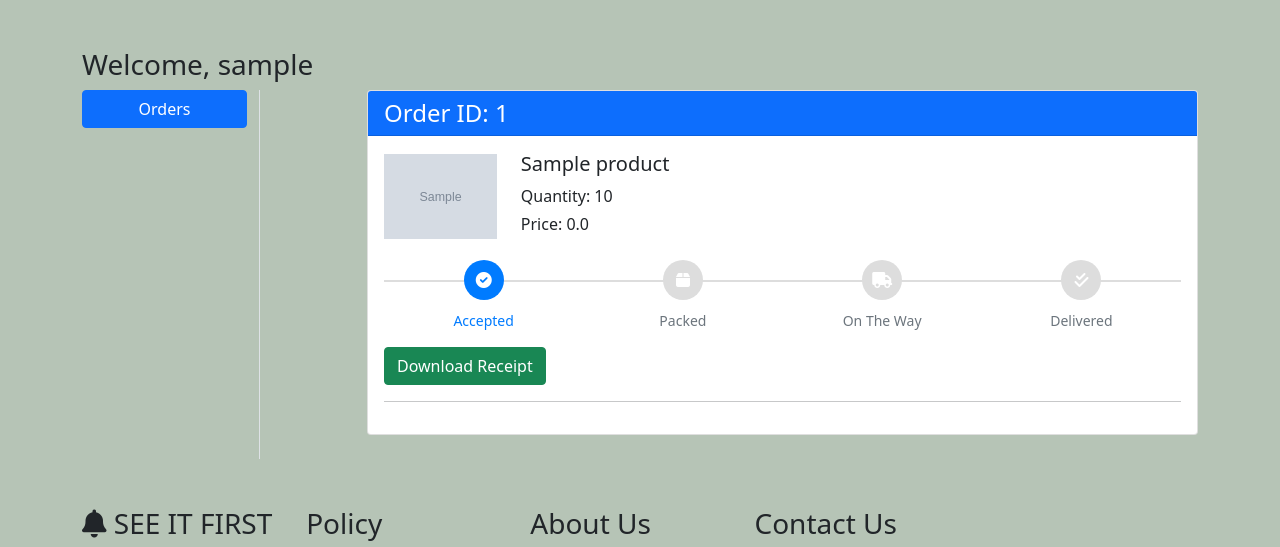
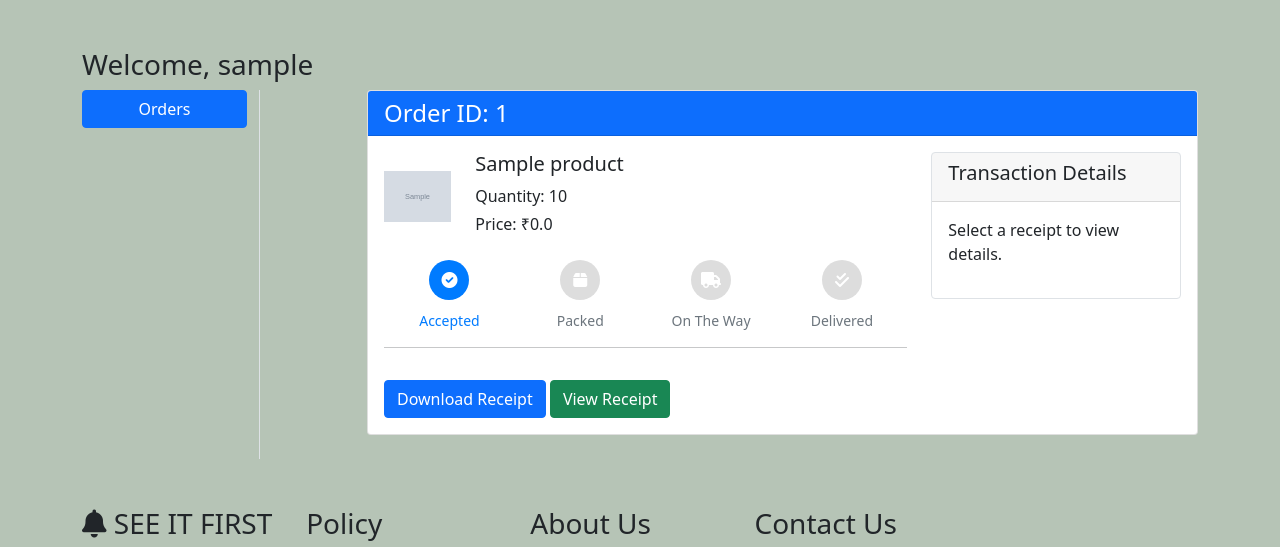
Before and after one commit to w7Ali/VastarCollection, a Django app: page /orders/ in a window 1280 px wide. Shown: the part 62-609 px from the top of the page. Run offline with Django 5.2, Linux system fonts and the light colour scheme; a user stored in the database is signed in; tables that the repository leaves empty hold one stand-in row (values such as "Sample post"); grey boxes marked "Sample" are stand-in pictures; some libraries are stand-ins or nearby versions.

Commit message:
Completed

```diff
--- a/app/admin.py
+++ b/app/admin.py
@@ -41,12 +41,6 @@ class AddressModelAdmin(ModelAdmin):
     ]
     search_fields = ["full_name", "city", "zipcode"]
     list_filter = ["state", "city", "is_active"]
-
-
-# @admin.register(Receipt)
-# class ReceiptModelAdmin(ModelAdmin):
-#     list_display = [field.name for field in Receipt._meta.fields]
-
 
 @admin.register(Product)
 class ProductModelAdmin(ModelAdmin):
--- a/app/templates/app/cart/orders.html
+++ b/app/templates/app/cart/orders.html
@@ -25,6 +25,8 @@
                     <h4 class="card-title mb-0">Order ID: {{ order_group.grouper }}</h4>
                 </div>
                 <div class="card-body">
+                    <div class="row">
+                        <div class="col-sm-8">
                             {% for op in order_group.list %}
                             <div class="row mb-3 align-items-center">
                                 <div class="col-sm-2">
@@ -33,7 +35,7 @@
                                 <div class="col-sm-7">
                                     <h5 class="card-text">{{ op.product.title }}</h5>
                                     <p class="mb-1">Quantity: {{ op.quantity }}</p>
-                            <p class="mb-1">Price: {{ op.total_cost }}</p>
+                                    <p class="mb-1">Price: ₹{{ op.total_cost }}</p>
                                 </div>
                             </div>
 
@@ -57,15 +59,28 @@
                                 </div>
                             </div>
 
-                    <!-- Download Receipt Option (Visible after order is Accepted) -->
-                    {% if op.status == 'Accepted' or op.status == 'Delivered' %}
-                    <div class="mt-3">
-                        <a href="{{ op.receipt.receipt_file.url }}" class="btn btn-success" download>Download Receipt</a>
-                    </div>
-                    {% endif %}
-
                             <hr>
                             {% endfor %}
+                        </div>
+
+                        <div class="col-sm-4">
+                            <!-- Transaction Details Section -->
+                            <div class="card border">
+                                <div class="card-header">
+                                    <h5 class="card-title">Transaction Details</h5>
+                                </div>
+                                <div class="card-body" id="transactionDetails-{{ order_group.grouper }}">
+                                    <p>Select a receipt to view details.</p>
+                                </div>
+                            </div>
+                        </div>
+                    </div>
+
+                    <!-- Links to View and Download the Transaction Receipt -->
+                    <div class="mt-3">
+                        <a href="{% url 'get-transaction' order_id=order_group.grouper %}" class="btn btn-primary" target="_blank">Download Receipt</a>
+                        <button class="btn btn-success" data-order-id="{{ order_group.grouper }}" onclick="fetchTransactionData(this)">View Receipt</button>
+                    </div>
                 </div>
             </div>
             {% endfor %}
@@ -114,21 +129,6 @@
     color: #007bff; /* Blue for active steps */
 }
 
-.track::before {
-    content: "";
-    position: absolute;
-    width: 100%;
-    height: 2px;
-    background: #ddd;
-    top: 20px;
-    left: 0;
-    z-index: 0;
-}
-
-.track .step.active::before {
-    background: #007bff; /* Blue for active steps */
-}
-
 #toast {
     position: fixed;
     top: 20px;  /* Position at the top */
@@ -163,7 +163,7 @@
 }
 </style>
 
-<!-- Script to show the toast notification -->
+<!-- Script to show the toast notification and fetch transaction data -->
 <script>
     document.addEventListener('DOMContentLoaded', function() {
         {% if updated_orders %}
@@ -174,6 +174,31 @@
             }, 4000); // Toast will disappear after 4 seconds
         {% endif %}
     });
+
+    function fetchTransactionData(button) {
+        const orderId = button.getAttribute('data-order-id');
+        const url = `{% url 'get-transaction-json' 'order_id_placeholder' %}`.replace('order_id_placeholder', orderId);
+
+        fetch(url)
+            .then(response => response.json())
+            .then(data => {
+                const transactionDetails = `
+                    <p><strong>Transaction ID:</strong> ${data.txn_id}</p>
+                    <p><strong>Order Date:</strong> ${data.order_date}</p>
+                    <p><strong>Total Cost:</strong> ₹${data.total_cost}</p>
+                    <h6>Order Items:</h6>
+                    <ul>
+                        ${data.order_items.map(item => `
+                            <li>${item.Title} - ${item.Quantity} pcs - Price: ₹${item.SellingPrice}</li>
+                        `).join('')}
+                    </ul>
+                    <h6>Shipping Address:</h6>
+                    <p>${JSON.stringify(data.shipping_address).replace(/,/g, ',<br>')}</p>
+                `;
+                document.getElementById(`transactionDetails-${orderId}`).innerHTML = transactionDetails;
+            })
+            .catch(error => console.error('Error fetching transaction data:', error));
+    }
 </script>
 
 {% endblock main-content %}
--- a/app/urls.py
+++ b/app/urls.py
@@ -104,7 +104,8 @@ auth_urls = [
     ),
     path("logout/", auth_views.LogoutView.as_view(next_page="login"), name="logout"),
     path("initiate-payment/", views.initiate_payment, name="initiate-payment"),
-    path('transaction/<int:order_id>', views.get_transaction, name='get-transaction'),
+    path('transaction/<str:order_id>', views.get_transaction, name='get-transaction'),
+    path('transaction/json/<str:order_id>/', views.get_transaction_json, name='get-transaction-json'),
 
 ]
 
--- a/app/views.py
+++ b/app/views.py
@@ -7,7 +7,8 @@ import random
 import urllib.parse
 import uuid
 from datetime import datetime
-
+import ast
+from django.views.decorators.http import require_GET
 
 import requests
 from django.conf import settings
@@ -245,10 +246,12 @@ def generate_receipt(order_id, response_data):
         first_order = filtered_orders.first()
         order_date = first_order.ordered_date
         date = order_date.strftime('%Y-%m-%d %H:%M:%S %Z')
-        total_cost = first_order.total_cost  # Assuming total_cost is calculated on order creation
         shipping_address = first_order.address
     except ObjectDoesNotExist:
         return None, None  # Handle cases where order or address is not found
+
+    if response_data:
+        total_cost = response_data.get("amount") # Assuming total_cost is calculated on order creation
 
     # Prepare receipt data
     receipt_data = {
@@ -276,7 +279,6 @@ def generate_receipt(order_id, response_data):
             "Brand": product.brand,
         }
         receipt_data["order_items"].append(product_details)
-
     # Prepare transaction data
     transaction_data = {
         "order": first_order,
@@ -304,6 +306,7 @@ def generate_receipt(order_id, response_data):
             "card_issuer_country": response_data.get("card", {}).get("card_issuer_country"),
         }
         transaction_data["card_details"] = card_details
+
 
     # Save transaction to the database
     transaction = Transaction.objects.create(
@@ -471,9 +474,10 @@ def orders(request):
                 if order.status == "Pending":
                     # Call the order status API to get the latest status
                     order_status_response = check_order_status(order.order_id, str(user_id))
-
+                    # print("\n\n\norder status response", order_status_response.json())
                     if order_status_response:
                         bank_status_id = order_status_response.get("status_id")
+                        complete_order_id = order_status_response.get("order_id")
                         if bank_status_id == 21:
                             order.status = "Accepted"  # Update status to "Accepted"
                             order.save()
@@ -498,29 +502,6 @@ def orders(request):
         return render(request, "app/cart/orders.html", {"order_placed": [], "updated_orders": False, "updated_order_id": None})
 from django.http import HttpResponse
 
-# @login_required
-# def get_transaction(request, order_id):
-#     # Retrieve the transaction based on the order_id
-#     transaction = get_object_or_404(Transaction, order_id=order_id)
-
-#     # Generate a PDF receipt (or any other format you want)
-#     response = HttpResponse(content_type='application/pdf')
-#     response['Content-Disposition'] = f'attachment; filename="receipt_{transaction.txn_id}.pdf"'  # Use transaction.txn_id
-
-#     # Create the receipt content
-#     receipt_content = f"""
-#     Receipt for Transaction ID: {transaction.txn_id}
-#     Shipping Address: {transaction.shipping_address}
-#     Order Date: {transaction.order_date}
-#     Total Cost: ${transaction.total_cost}
-#     Payment Method: {transaction.payment_method_type}
-#     Merchant ID: {transaction.merchant_id}
-#     Order Items: {transaction.order_items}
-#     """
-#     print("\n\n\nRecipt", receipt_content)
-#     # Write content to the response
-#     response.write(receipt_content)
-#     return response
 from django.http import HttpResponse
 from django.shortcuts import get_object_or_404
 from django.template.loader import render_to_string
@@ -530,10 +511,24 @@ from weasyprint import HTML
 @login_required
 def get_transaction(request, order_id):
     # Fetch the transaction
-    transaction = get_object_or_404(Transaction, order_id=order_id)
+    prefix = "SG988-"
+    postfix = "-1"
 
-    # Render the HTML template for the receipt
-    html_string = render_to_string('app/cart/receipt_template.html', {'transaction': transaction})
+    # Construct the full order_id
+    full_order_id = f"{prefix}{order_id}{postfix}"
+    transaction = get_object_or_404(Transaction, txn_id=full_order_id)
+
+    logger.info("Transaction Data: %s", transaction.__dict__)
+    transaction_dict = transaction.__dict__.copy()
+    transaction_dict['shipping_address'] = ast.literal_eval(transaction_dict['shipping_address'])
+
+    for item in transaction_dict['order_items']:
+        if 'Selling Price' in item:
+            item['selling_price'] = f"₹{item.pop('Selling Price'):.2f}"
+        if 'Discounted Price' in item:
+            item['discounted_price'] = f"₹{item.pop('Discounted Price'):.2f}"
+
+    html_string = render_to_string('app/cart/receipt_template.html', {'transaction': transaction_dict})
 
     # Create a PDF response
     response = HttpResponse(content_type='application/pdf')
@@ -544,6 +539,44 @@ def get_transaction(request, order_id):
 
     return response
 
+@login_required
+@require_GET
+def get_transaction_json(request, order_id):
+    # Fetch the transaction
+    prefix = "SG988-"
+    postfix = "-1"
+
+    # Construct the full order_id
+    full_order_id = f"{prefix}{order_id}{postfix}"
+
+    transaction = get_object_or_404(Transaction, txn_id=full_order_id)
+
+    # Prepare the data to return as JSON
+    transaction_dict = {
+        'id': transaction.id,
+        'order_id': transaction.order_id,
+        'shipping_address': ast.literal_eval(transaction.shipping_address),
+        'order_date': transaction.order_date.isoformat(),  # Format datetime to string
+        'total_cost': transaction.total_cost,
+        'order_items': [
+            {
+                'title': item['Title'],
+                'quantity': item['Quantity'],
+                'selling_price': f"₹{item['Selling Price']:.2f}",
+                'discounted_price': f"₹{item['Discounted Price']:.2f}",
+                'brand': item['Brand']
+            }
+            for item in transaction.order_items
+        ],
+        'txn_id': transaction.txn_id,
+        'payment_method_type': transaction.payment_method_type,
+        'merchant_id': transaction.merchant_id,
+        'txn_uuid': transaction.txn_uuid,
+        'gateway': transaction.gateway,
+        'card_details': transaction.card_details,  # Ensure this is also JSON serializable
+    }
+
+    return JsonResponse(transaction_dict)
 
 class CustomerRegistrationView(View):
     """
```
Also changed, not shown: app/templates/app/cart/receipt_template.html (+117 -14 lines). Lines whose indentation alone changed are shown as unchanged.
